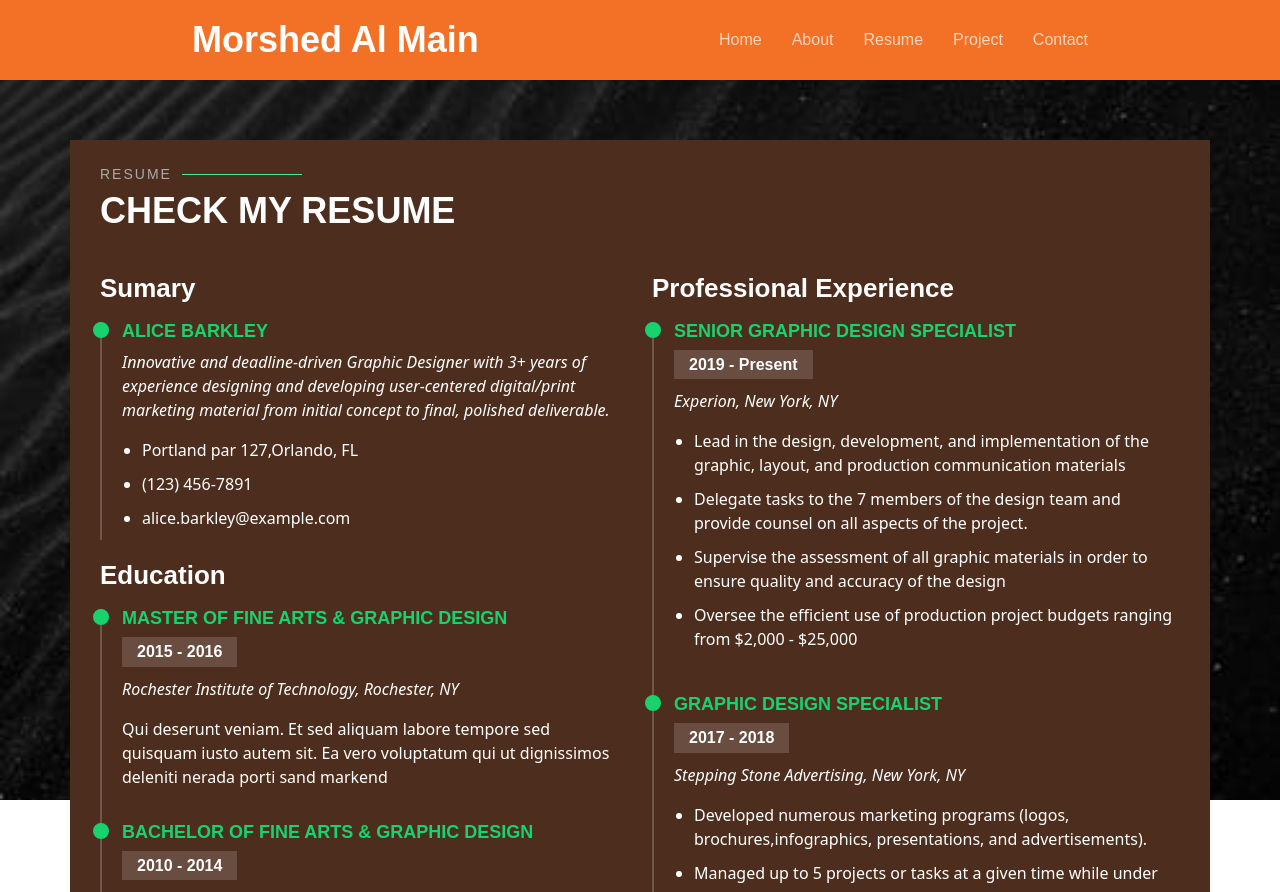
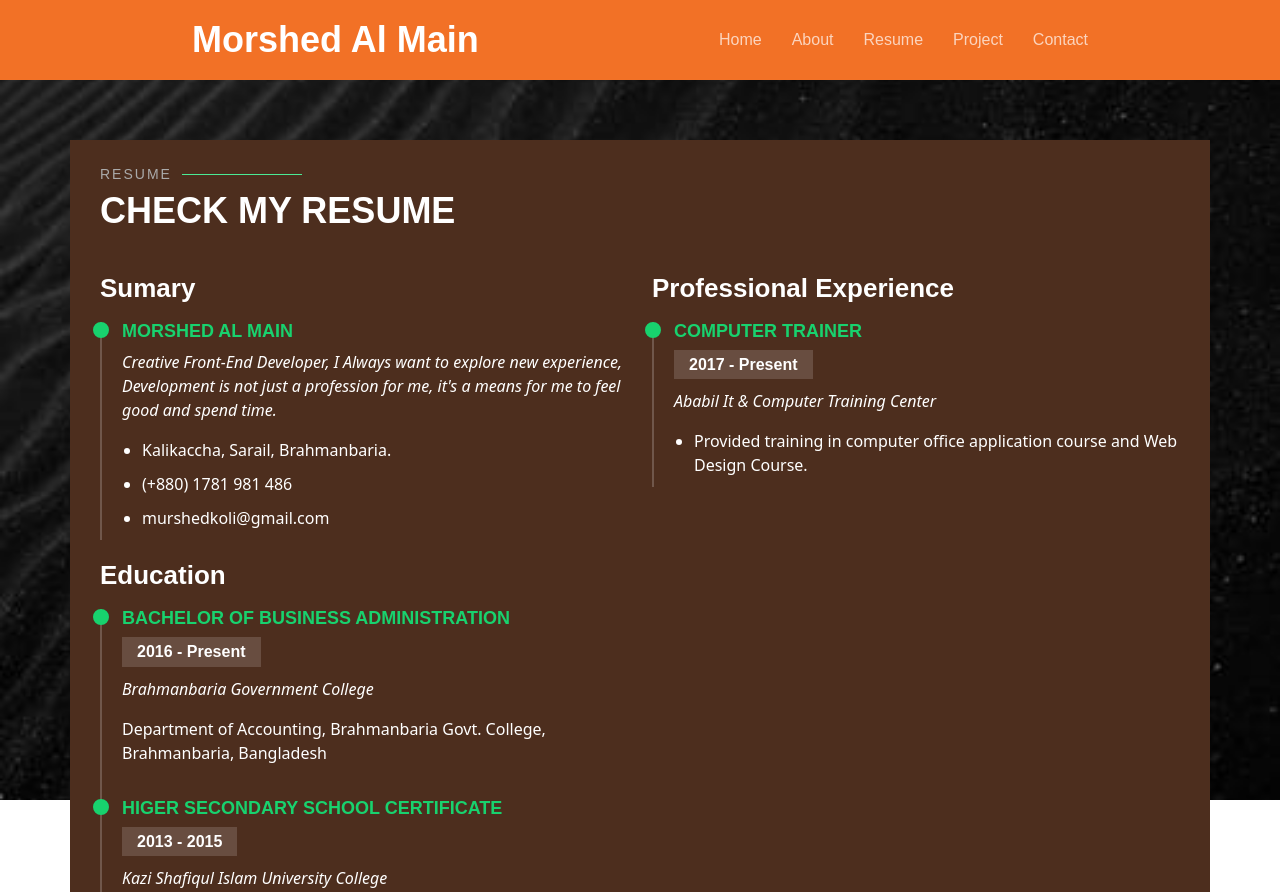
Before and after one commit to murshedkoli/portfolio, a React (Create React App) app: page /resume in a window 1280 px wide. Shown: the top 892 px of the page. Built offline with nearby package versions, Linux system fonts and the light colour scheme.

Commit message:
update resume and add more project

```diff
--- a/src/Component/About/About.js
+++ b/src/Component/About/About.js
@@ -8,6 +8,9 @@ import { ProgressBar } from 'react-bootstrap';
 
 
 const About = () => {
+
+    document.title="About Me | Morshed Al Main - Portfolio"
+
     return (
         <div>
             <Navber />
@@ -55,13 +58,13 @@ const About = () => {
                         <div className="col-lg-3 col-md-6">
                             <div className="count-box">
                                 <i className="bi bi-emoji-smile" />
-                                <span data-purecounter-duration="0" data-purecounter-end="9001" class="purecounter">07</span>                            <p>Happy Clients</p>
+                                <span data-purecounter-duration="0" data-purecounter-end="9001" class="purecounter">07+</span>                            <p>Happy Clients</p>
                             </div>
                         </div>
                         <div className="col-lg-3 col-md-6 mt-5 mt-md-0">
                             <div className="count-box">
                                 <i className="bi bi-journal-richtext" />
-                                <span data-purecounter-start="0"  data-purecounter-end="9001"  class="purecounter">15</span>                            <p>Projects</p>
+                                <span data-purecounter-start="0"  data-purecounter-end="9001"  class="purecounter">15+</span>                            <p>Projects</p>
                             </div>
                         </div>
                         <div className="col-lg-3 col-md-6 mt-5 mt-lg-0">
--- a/src/Component/Contact/Contact.js
+++ b/src/Component/Contact/Contact.js
@@ -6,6 +6,8 @@ import Navber from '../Navber/Navber';
 
 
 const Contact = () => {
+
+    document.title="Contact Me | Morshed Al Main - Portfolio"
 
 const [formData, setFormData] = useState({});
 
--- a/src/Component/Home/Home.js
+++ b/src/Component/Home/Home.js
@@ -8,8 +8,12 @@ import { Link } from 'react-router-dom';
 
 
 const Home = () => {
+
+    document.title="Home Page | Morshed Al Main - Portfolio"
+
     return (
-        <header id={style.header} style={{paddingLeft:'100px'}}>
+       <div className="container">
+            <header id={style.header} >
             <div className={style.container}>
                 <h1><a href="index.html">Morshed Al Main</a></h1>
                 <h2>I'm a <span>FrontEnd Developer</span> from Bangladesh</h2>
@@ -37,6 +41,7 @@ const Home = () => {
 
             </div>
         </header>
+       </div>
 
     );
 };
--- a/src/Component/Resume/Project/Project.js
+++ b/src/Component/Resume/Project/Project.js
@@ -4,6 +4,8 @@ import { Card, ListGroup } from 'react-bootstrap';
 import projects from '../../../Data/projectData';
 
 const Project = () => {
+
+    document.title="Projcet Page | Morshed Al Main - Portfolio"
     return (
         <div>
             <Navber />
--- a/src/Component/Resume/Resume.js
+++ b/src/Component/Resume/Resume.js
@@ -2,6 +2,9 @@ import React from 'react';
 import Navber from '../Navber/Navber';
 
 const Resume = () => {
+
+    document.title="Resume | Morshed Al Main - Portfolio"
+
     return (
         <div>
             <Navber/>
@@ -17,47 +20,45 @@ const Resume = () => {
         <div class="col-lg-6">
           <h3 class="resume-title">Sumary</h3>
           <div class="resume-item pb-0">
-            <h4>Alice Barkley</h4>
-            <p><em>Innovative and deadline-driven Graphic Designer with 3+ years of experience designing and developing user-centered digital/print marketing material from initial concept to final, polished deliverable.</em></p>
+            <h4>Morshed Al Main</h4>
+            <p><em>Creative Front-End Developer, I Always want to explore new experience, Development is not just a profession for me, it's a means for me to feel good and spend time.</em></p>
             <p>
             <ul>
-              <li>Portland par 127,Orlando, FL</li>
-              <li>(123) 456-7891</li>
-              <li>alice.barkley@example.com</li>
+              <li>Kalikaccha, Sarail, Brahmanbaria.</li>
+              <li>(+880) 1781 981 486</li>
+              <li>murshedkoli@gmail.com</li>
             </ul>
             </p>
           </div>
 
           <h3 class="resume-title">Education</h3>
           <div class="resume-item">
-            <h4>Master of Fine Arts &amp; Graphic Design</h4>
-            <h5>2015 - 2016</h5>
-            <p><em>Rochester Institute of Technology, Rochester, NY</em></p>
-            <p>Qui deserunt veniam. Et sed aliquam labore tempore sed quisquam iusto autem sit. Ea vero voluptatum qui ut dignissimos deleniti nerada porti sand markend</p>
+            <h4>Bachelor Of Business Administration</h4>
+            <h5>2016 - Present</h5>
+            <p><em>Brahmanbaria Government College</em></p>
+            <p>Department of Accounting, Brahmanbaria Govt. College, <br/> Brahmanbaria, Bangladesh</p>
           </div>
           <div class="resume-item">
-            <h4>Bachelor of Fine Arts &amp; Graphic Design</h4>
-            <h5>2010 - 2014</h5>
-            <p><em>Rochester Institute of Technology, Rochester, NY</em></p>
-            <p>Quia nobis sequi est occaecati aut. Repudiandae et iusto quae reiciendis et quis Eius vel ratione eius unde vitae rerum voluptates asperiores voluptatem Earum molestiae consequatur neque etlon sader mart dila</p>
+            <h4>Higer Secondary School Certificate</h4>
+            <h5>2013 - 2015</h5>
+            <p><em>Kazi Shafiqul Islam University College</em></p>
+            <p>Department of Business Management, KSIUC, Bijoy Nagar, <br/> Brahmanbaria, Bangladesh</p>
           </div>
         </div>
         <div class="col-lg-6">
           <h3 class="resume-title">Professional Experience</h3>
           <div class="resume-item">
-            <h4>Senior graphic design specialist</h4>
-            <h5>2019 - Present</h5>
-            <p><em>Experion, New York, NY </em></p>
+            <h4>Computer Trainer</h4>
+            <h5>2017 - Present</h5>
+            <p><em>Ababil It &amp; Computer Training Center </em></p>
             <p>
             <ul>
-              <li>Lead in the design, development, and implementation of the graphic, layout, and production communication materials</li>
-              <li>Delegate tasks to the 7 members of the design team and provide counsel on all aspects of the project. </li>
-              <li>Supervise the assessment of all graphic materials in order to ensure quality and accuracy of the design</li>
-              <li>Oversee the efficient use of production project budgets ranging from $2,000 - $25,000</li>
+              <li>Provided training in computer office application course ‍and Web Design Course.</li>
+
             </ul>
             </p>
           </div>
-          <div class="resume-item">
+          {/* <div class="resume-item">
             <h4>Graphic design specialist</h4>
             <h5>2017 - 2018</h5>
             <p><em>Stepping Stone Advertising, New York, NY</em></p>
@@ -69,7 +70,7 @@ const Resume = () => {
               <li>Created 4+ design presentations and proposals a month for clients and account managers</li>
             </ul>
             </p>
-          </div>
+          </div> */}
         </div>
       </div>
 
--- a/src/Data/projectData.js
+++ b/src/Data/projectData.js
@@ -1,5 +1,6 @@
-import ababiltraining from './screenshot/ababil-training-center.PNG'
-
+import ababiltraining from './screenshot/ababil-training-center.PNG';
+import myshop from './screenshot/myshop.PNG';
+import ababilitwebservice from './screenshot/ababil-it-web-service.PNG';
 const projectData =[
     {
         thumb:ababiltraining,
@@ -8,6 +9,29 @@ const projectData =[
         code:"https://github.com/murshedkoli/ababilItClient",
         features:['Anyone can apply for registration', 'admin can acept or reject application', 'admin can see all application',
          'people can see all registered student in student page', 'admin add payment ammount with a popup when accept the application']
+    },
+    {
+        thumb:myshop,
+        name: "My Shop Ecommerce Site",
+        live:"https://affectionate-einstein-f7b6a0.netlify.app/",
+        code:"https://github.com/murshedkoli/koli_shop_with_admin_panel",
+        features:['Add New Product', 'Remove & Update Product', 'Customar Can add product in cart',
+         'Order Cart Product and save in Database', 'Customar can manage order and update shiping address']
+    },
+    {
+        thumb:ababilitwebservice,
+        name: "Ababil It Web Service",
+        live:"https://ababil-it-assignment-11.web.app",
+        code:"https://github.com/murshedkoli/ababil-it-with-dynamic-service-review-blog-and-supper-admin-panel",
+        features:['Add Service (admin)',
+            'Remove Service (admin)',
+            'Update Service (admin)',
+            'Add Review (user)',
+            'Add Post (user, andmin)',
+            'Order Place after successfull Payment',
+            'Admin Can Make any User as admin',
+            'Admin Cam Remove Any Admin',
+            'Loading gif when data not load...']
     }
 ]
 
```
Also changed, not shown: src/Data/screenshot/ababil-it-web-service.PNG (added), src/Data/screenshot/myshop.PNG (added).
